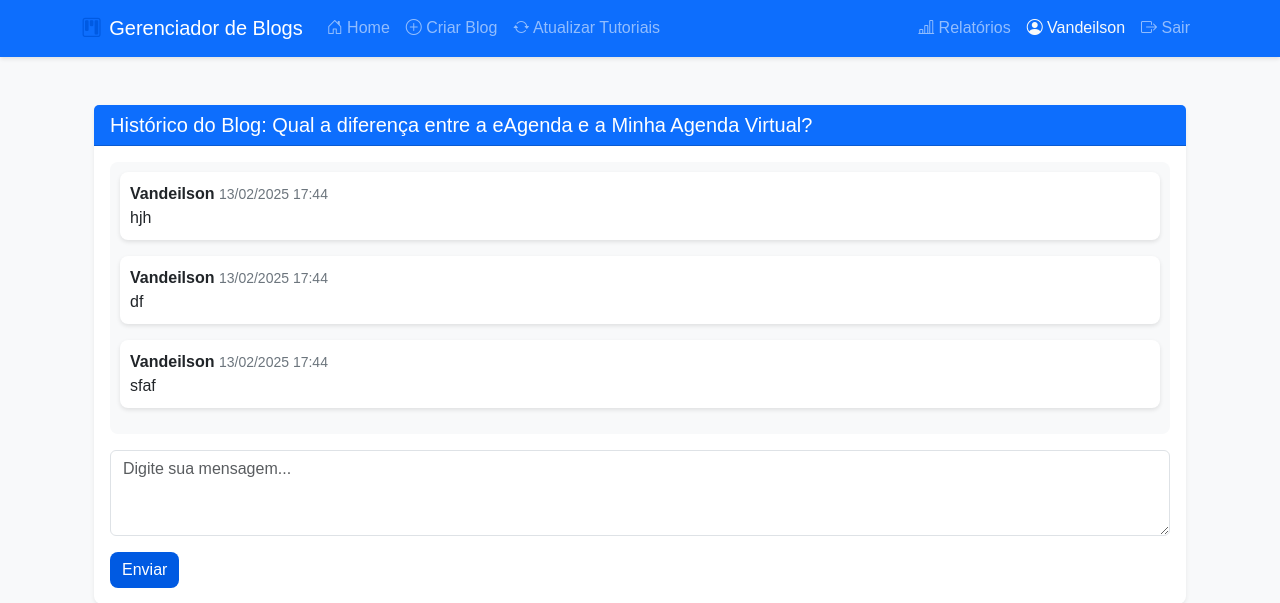
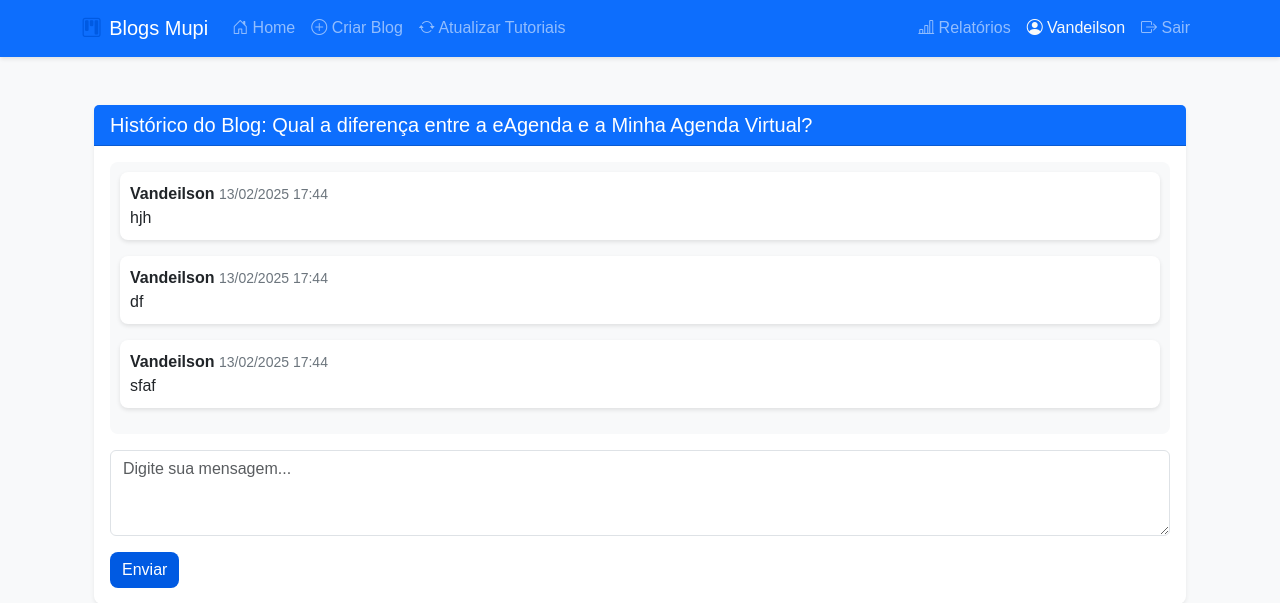
Before and after one commit to Van-Souza/Blogs-Tasks, a Flask app: page /task/12/chat in a window 1280 px wide. Shown: the top 603 px of the page. Run offline with Flask 3, Linux system fonts and the light colour scheme; a user stored in the database is signed in.

Commit message:
Atualização blog

```diff
--- a/templates/base.html
+++ b/templates/base.html
@@ -13,7 +13,7 @@
     <nav class="navbar navbar-expand-lg navbar-dark bg-primary">
         <div class="container">
             <a class="navbar-brand" href="{{ url_for('index') }}">
-                <i class="bi bi-kanban me-2"></i>Gerenciador de Blogs
+                <i class="bi bi-kanban me-2"></i>Blogs Mupi
             </a>
             {% if session.get('user_id') %}
             <button class="navbar-toggler" type="button" data-bs-toggle="collapse" data-bs-target="#navbarNav">
```
